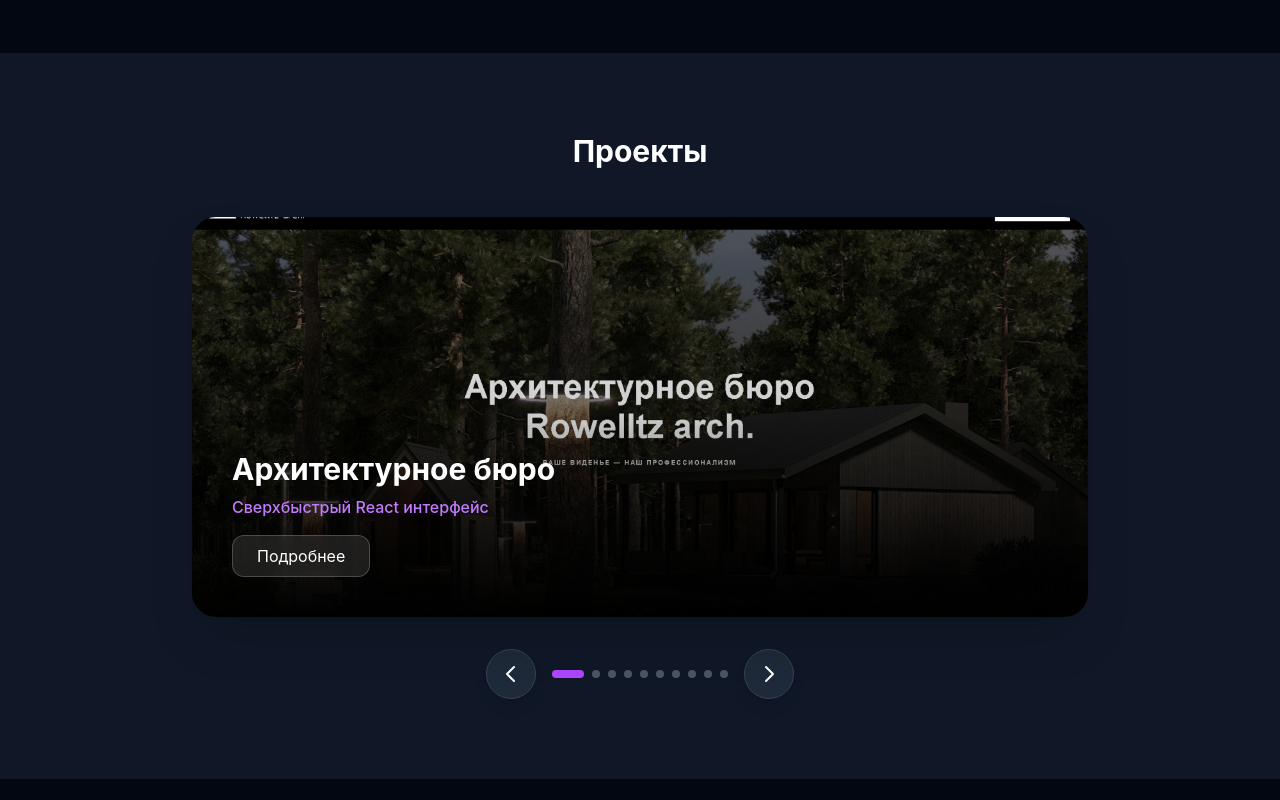
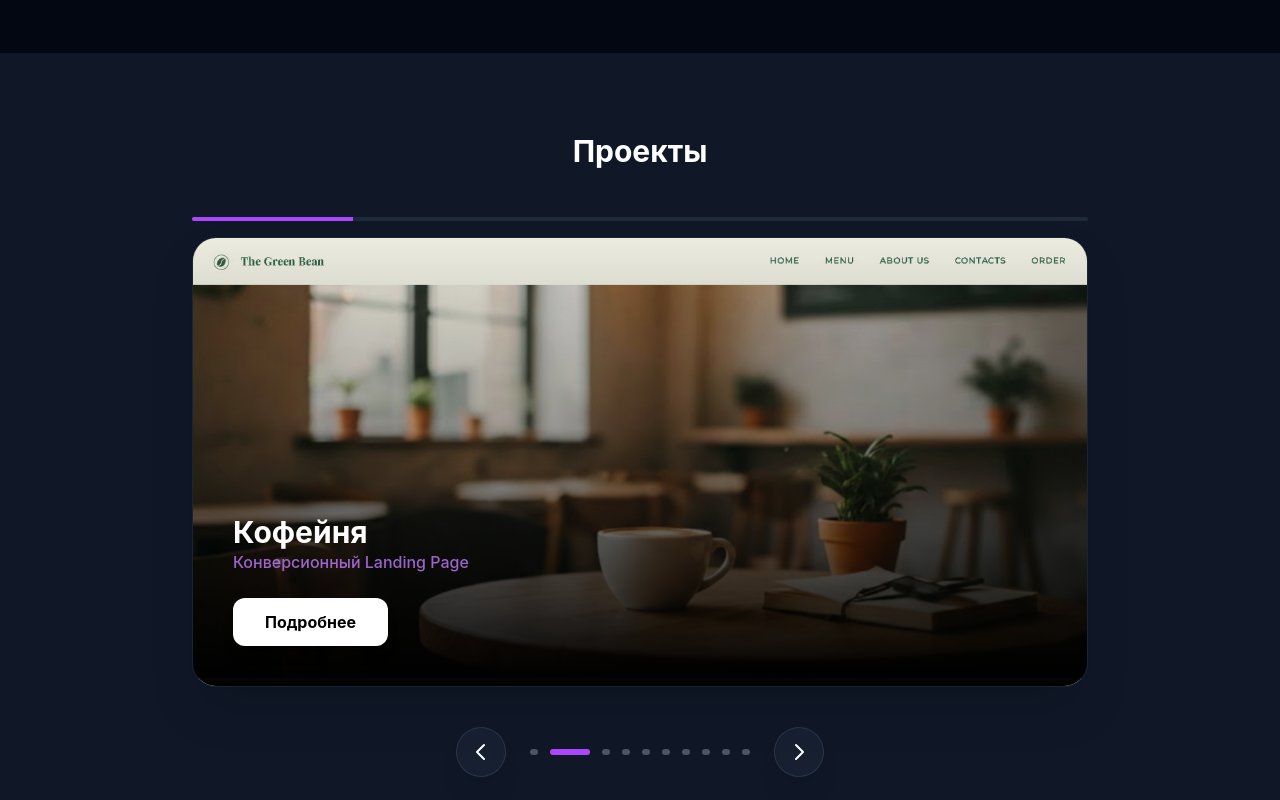
Before and after one commit to v01dedknight/showcase, a React (Vite) app: page / in a window 1280 px wide. Shown: the part 1120-1920 px from the top of the page. Built offline with nearby package versions, Linux system fonts and the light colour scheme.

Commit message:
Added scrolling through projects and a progress bar

```diff
--- a/src/components/Projects.jsx
+++ b/src/components/Projects.jsx
@@ -1,4 +1,4 @@
-import { useState } from "react";
+import { useState, useEffect } from "react";
 import { HiOutlineChevronLeft, HiOutlineChevronRight } from "react-icons/hi";
 
 function Projects() {
@@ -16,6 +16,7 @@ function Projects() {
   ];
 
   const [currentIndex, setCurrentIndex] = useState(0);
+  const [isPaused, setIsPaused] = useState(false);
 
   const nextProject = () => {
     setCurrentIndex((prev) => (prev === projects.length - 1 ? 0 : prev + 1));
@@ -25,15 +26,43 @@ function Projects() {
     setCurrentIndex((prev) => (prev === 0 ? projects.length - 1 : prev - 1));
   };
 
+  useEffect(() => {
+    if (!isPaused) {
+      const interval = setInterval(() => {
+        nextProject();
+      }, 5000);
+      return () => clearInterval(interval);
+    }
+  }, [isPaused, currentIndex]);
+
   return (
     <section className="py-20 px-6 bg-gray-900 overflow-hidden">
       <div className="max-w-4xl mx-auto relative">
         <h2 className="text-3xl font-bold text-center mb-12 text-white">Проекты</h2>
 
-        {/* Контейнер для слайдов */}
-        <div className="relative h-[400px] w-full rounded-3xl overflow-hidden shadow-2xl">
+        {/* Progress Bar Container */}
+        <div className="w-full h-1 bg-gray-800 rounded-full mb-4 overflow-hidden">
           <div
-            className="flex transition-transform duration-500 ease-out h-full"
+          // Resets animation when changing slides
+            key={currentIndex}
+            className={`h-full bg-purple-500 origin-left ${isPaused ? '' : 'animate-progress'}`}
+            style={{
+                animationDuration: '5000ms',
+                animationTimingFunction: 'linear',
+                animationFillMode: 'forwards',
+                animationPlayState: isPaused ? 'paused' : 'running'
+            }}
+          />
+        </div>
+
+        {/* Slide container */}
+        <div
+          className="relative h-[450px] w-full rounded-3xl overflow-hidden shadow-2xl border border-white/5"
+          onMouseEnter={() => setIsPaused(true)}
+          onMouseLeave={() => setIsPaused(false)}
+        >
+          <div
+            className="flex transition-transform duration-700 ease-[cubic-bezier(0.4,0,0.2,1)] h-full"
             style={{ transform: `translateX(-${currentIndex * 100}%)` }}
           >
             {projects.map((project, index) => (
@@ -41,14 +70,18 @@ function Projects() {
                 <img
                   src={project.image}
                   alt={project.title}
-                  className="absolute inset-0 w-full h-full object-cover"
+                  className="absolute inset-0 w-full h-full object-cover transition-transform duration-700 group-hover:scale-105"
                 />
-                <div className="absolute inset-0 bg-gradient-to-t from-black via-black/20 to-transparent"></div>
+                <div className="absolute inset-0 bg-gradient-to-t from-black via-black/30 to-transparent"></div>
 
-                <div className="absolute bottom-10 left-10 right-10">
-                  <h3 className="text-3xl font-bold text-white mb-2">{project.title}</h3>
-                  <p className="text-purple-400 font-medium mb-4">{project.desc}</p>
-                  <button className="px-6 py-2 bg-white/10 backdrop-blur-md border border-white/20 text-white rounded-xl hover:bg-white/20 transition">
+                <div className="absolute bottom-10 left-10 right-10 z-10">
+                  <h3 className="text-3xl font-bold text-white mb-2 translate-y-2 group-hover:translate-y-0 transition-transform duration-500">
+                    {project.title}
+                  </h3>
+                  <p className="text-purple-400 font-medium mb-6 opacity-80">
+                    {project.desc}
+                  </p>
+                  <button className="px-8 py-3 bg-white text-black font-bold rounded-xl hover:bg-purple-500 hover:text-white transition-all duration-300 transform active:scale-95 shadow-lg">
                     Подробнее
                   </button>
                 </div>
@@ -57,27 +90,30 @@ function Projects() {
           </div>
         </div>
 
-        {/* Кнопки навигации */}
-        <div className="flex justify-center gap-4 mt-8">
+        {/* Navigation */}
+        <div className="flex justify-center gap-6 mt-10">
           <button
             onClick={prevProject}
-            className="p-3 bg-gray-800 text-white rounded-full hover:bg-purple-600 transition shadow-lg border border-gray-700"
+            className="p-3 bg-gray-800/50 backdrop-blur-sm text-white rounded-full hover:bg-purple-600 transition-all shadow-xl border border-white/10"
           >
             <HiOutlineChevronLeft size={24} />
           </button>
 
-          <div className="flex items-center gap-2">
+          <div className="flex items-center gap-3">
             {projects.map((_, i) => (
-              <div
+              <button
                 key={i}
-                className={`h-2 rounded-full transition-all duration-300 ${currentIndex === i ? 'w-8 bg-purple-500' : 'w-2 bg-gray-600'}`}
+                onClick={() => setCurrentIndex(i)}
+                className={`h-1.5 rounded-full transition-all duration-500 ${
+                  currentIndex === i ? 'w-10 bg-purple-500' : 'w-2 bg-gray-600 hover:bg-gray-400'
+                }`}
               />
             ))}
           </div>
 
           <button
             onClick={nextProject}
-            className="p-3 bg-gray-800 text-white rounded-full hover:bg-purple-600 transition shadow-lg border border-gray-700"
+            className="p-3 bg-gray-800/50 backdrop-blur-sm text-white rounded-full hover:bg-purple-600 transition-all shadow-xl border border-white/10"
           >
             <HiOutlineChevronRight size={24} />
           </button>
--- a/src/index.css
+++ b/src/index.css
@@ -10,3 +10,16 @@ body {
   min-width: 320px;
   min-height: 100vh;
 }
+
+@keyframes progressAnimation {
+  from {
+    width: 0%;
+  }
+  to {
+    width: 100%;
+  }
+}
+
+.animate-progress {
+  animation-name: progressAnimation;
+}
```
